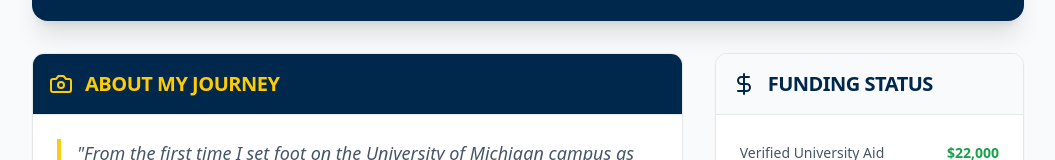
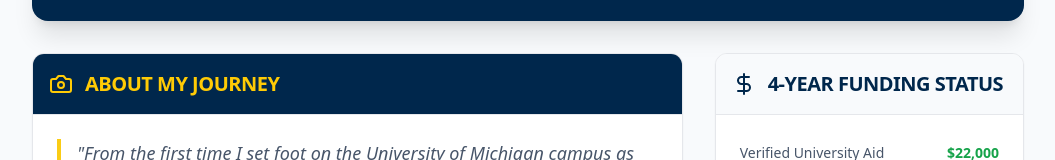
Before and after one commit to socalpete007/go-blue, a React (Vite) app: page / in a window 1280 px wide. Shown: the part 310-470 px from the top of the page, without its empty margins (112-1167 px from the left). Built offline with nearby package versions, Linux system fonts and the light colour scheme.

Commit message:
Update App.jsx

```diff
--- a/src/App.jsx
+++ b/src/App.jsx
@@ -253,7 +253,7 @@ const App = () => {
                   <div className="animate-in fade-in slide-in-from-bottom-2 duration-300">
                     <h3 className="font-bold mb-4 text-[#00274C] text-xl">Why Michigan?</h3>
                     <p className="text-slate-600 leading-relaxed">
-                      Michigan is not just a destination; it's the standard. I am driven to join "The Leaders and Best" to contribute to a legacy of innovation and community leadership. As one of the top public health universities in the world, U-M stands out for its ability to connect classroom learning with real-world impact. A class like “The U.S. Healthcare System” (PUBHLTH 326) would deepen my understanding of healthcare delivery, access, and financing, while study abroad programs in places like Dublin or the Dominican Republic would let me explore different health systems and cultures. U-M’s diversity and global focus would shape how I approach medicine and public health, especially since I’m so interested in the systemic problems facing healthcare.
+                      Michigan is not just a destination; it's the standard. I am driven to join "The Leaders and Best" to contribute to a legacy of innovation and community leadership. As one of the top public health universities in the world, U-M stands out for its ability to connect classroom learning with real-world impact. The cirriculum would deepen my understanding of healthcare delivery, access, and financing, while study abroad programs in places like Dublin or the Dominican Republic would let me explore different health systems and cultures. U-M’s diversity and global focus would shape how I approach medicine and public health, especially since I’m so interested in the systemic problems facing healthcare.
                     </p>
                   </div>
                 )}
@@ -276,7 +276,7 @@ const App = () => {
           {/* Right Sidebar */}
           <div className="space-y-8">
             <section className="bg-white rounded-xl shadow-sm border overflow-hidden">
-              <SectionHeader icon={DollarSign} title="Funding Status" bgColor="#F8FAFC" textColor={UM_BLUE} />
+              <SectionHeader icon={DollarSign} title="4-Year Funding Status" bgColor="#F8FAFC" textColor={UM_BLUE} />
               <div className="p-6 space-y-4">
                 <div className="flex justify-between text-sm py-1 border-b">
                   <span className="text-slate-600 font-medium">Verified University Aid</span>
```
